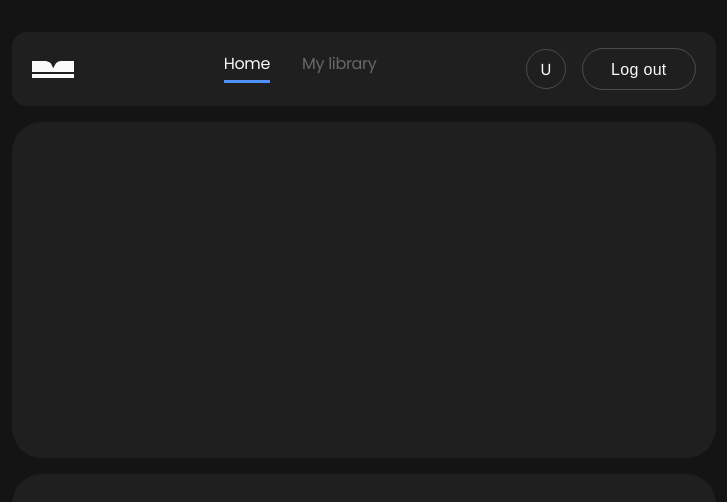
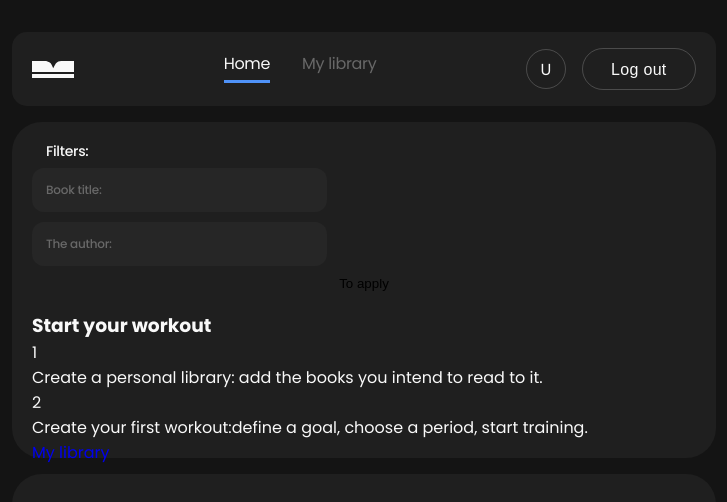
Before and after one commit to OlenaHlu/Read.Journey, a React (Vite) app: page /recommended in a window 1280 px wide. Shown: the top 502 px of the page, without its empty margins (276-1003 px from the left). Built offline with nearby package versions, Linux system fonts and the light colour scheme.

Commit message:
recommended dashboard in process

```diff
--- a/src/components/Dashboard/RecommendedBoard/RecommendedBoard.module.css
+++ b/src/components/Dashboard/RecommendedBoard/RecommendedBoard.module.css
@@ -0,0 +1,72 @@
+.boardRec {
+  padding: 20px;
+}
+
+.formTitle {
+  font-weight: 500;
+  font-size: 14px;
+  line-height: 1.29;
+  letter-spacing: -0.0175rem;
+  color: var(--main-light);
+  margin-left: 14px;
+}
+
+.filterForm {
+  margin: 8px 0 20px;
+  display: flex;
+  flex-direction: column;
+  gap: 10px;
+}
+
+.inputGroup {
+  position: relative;
+}
+
+.inputField {
+  border-radius: 12px;
+  padding: 14px 14px 14px 77px;
+  width: 295px;
+  height: 44px;
+  background: var(--dark-gray);
+  border: none;
+
+  font-weight: 500;
+  font-size: 12px;
+  line-height: 1.33;
+  letter-spacing: -0.015rem;
+  color: var(--main-light);
+}
+
+.inputNext {
+  padding: 14px 14px 14px 85px;
+}
+
+.label {
+  position: absolute;
+  pointer-events: none;
+  top: 14px;
+  left: 14px;
+
+  font-weight: 500;
+  font-size: 12px;
+  line-height: 1.33;
+  letter-spacing: -0.015rem;
+  text-align: center;
+  color: var(--light-gray);
+}
+
+.quote {
+  display: none;
+}
+
+/*=================Tablet=================*/
+@media screen and (min-width: 768px) {
+}
+
+/*=================Desktop=================*/
+@media screen and (min-width: 1440px) {
+  .booksImage {
+    width: 40px;
+    height: 40px;
+  }
+}
--- a/src/components/Dashboard/RecommendedBoard/RecommendedBoard.tsx
+++ b/src/components/Dashboard/RecommendedBoard/RecommendedBoard.tsx
@@ -1,9 +1,84 @@
 import css from "./RecommendedBoard.module.css";
 
+import { useState } from "react";
+import { Link } from "react-router-dom";
+import booksIcon from "../../../assets/books.png";
+
 const RecommendedBoard = () => {
+  const [bookTitle, setBookTitle] = useState("");
+  const [author, setAuthor] = useState("");
+
+  const handleSubmit = () => {};
+
   return (
     <div className={css.boardRec}>
-      <div></div>
+      <div className={css.formContainer}>
+        <h3 className={css.formTitle}>Filters:</h3>
+        <form onSubmit={handleSubmit} className={css.filterForm}>
+          <div className={css.inputGroup}>
+            <label htmlFor="bookTitle" className={css.label}>
+              Book title:
+            </label>
+            <input
+              type="text"
+              id="bookTitle"
+              // value={bookTitle}
+              placeholder=" "
+              // onChange={() => {}}
+              className={css.inputField}
+            />
+          </div>
+          <div className={css.inputGroup}>
+            <label htmlFor="author" className={css.label}>
+              The author:
+            </label>
+            <input
+              type="text"
+              id="author"
+              // value={author}
+              placeholder=" "
+              // onChange={() => {}}
+              className={`${css.inputField} ${css.inputNext}`}
+            />
+          </div>
+          <button type="submit" className={css.submitButton}>
+            To apply
+          </button>
+        </form>
+      </div>
+      <div className={css.describeContainer}>
+        <h3 className={css.describeTitle}>Start your workout</h3>
+        <ul className={css.describeList}>
+          <li className={css.listItem}>
+            <p className={css.itemNumber}>1</p>
+            <p className={css.itemText}>
+              Create a personal library:{" "}
+              <span className={css.itemSpan}>
+                add the books you intend to read to it.
+              </span>
+            </p>
+          </li>
+          <li className={css.listItem}>
+            <p className={css.itemNumber}>2</p>
+            <p className={css.itemText}>
+              Create your first workout:
+              <span className={css.itemSpan}>
+                define a goal, choose a period, start training.
+              </span>
+            </p>
+          </li>
+        </ul>
+        <Link className={css.libraryLink} to="/library">
+          My library
+        </Link>
+      </div>
+      <div className={css.quote}>
+        <img src={booksIcon} alt="Book" className={css.booksImage} />
+        <p className={css.quoteText}>
+          "Books are <span className={css.quoteSpan}>windows</span> to the
+          world, and reading is a journey into the unknown."
+        </p>
+      </div>
     </div>
   );
 };
```
Also changed, not shown: src/assets/books.png (added).
